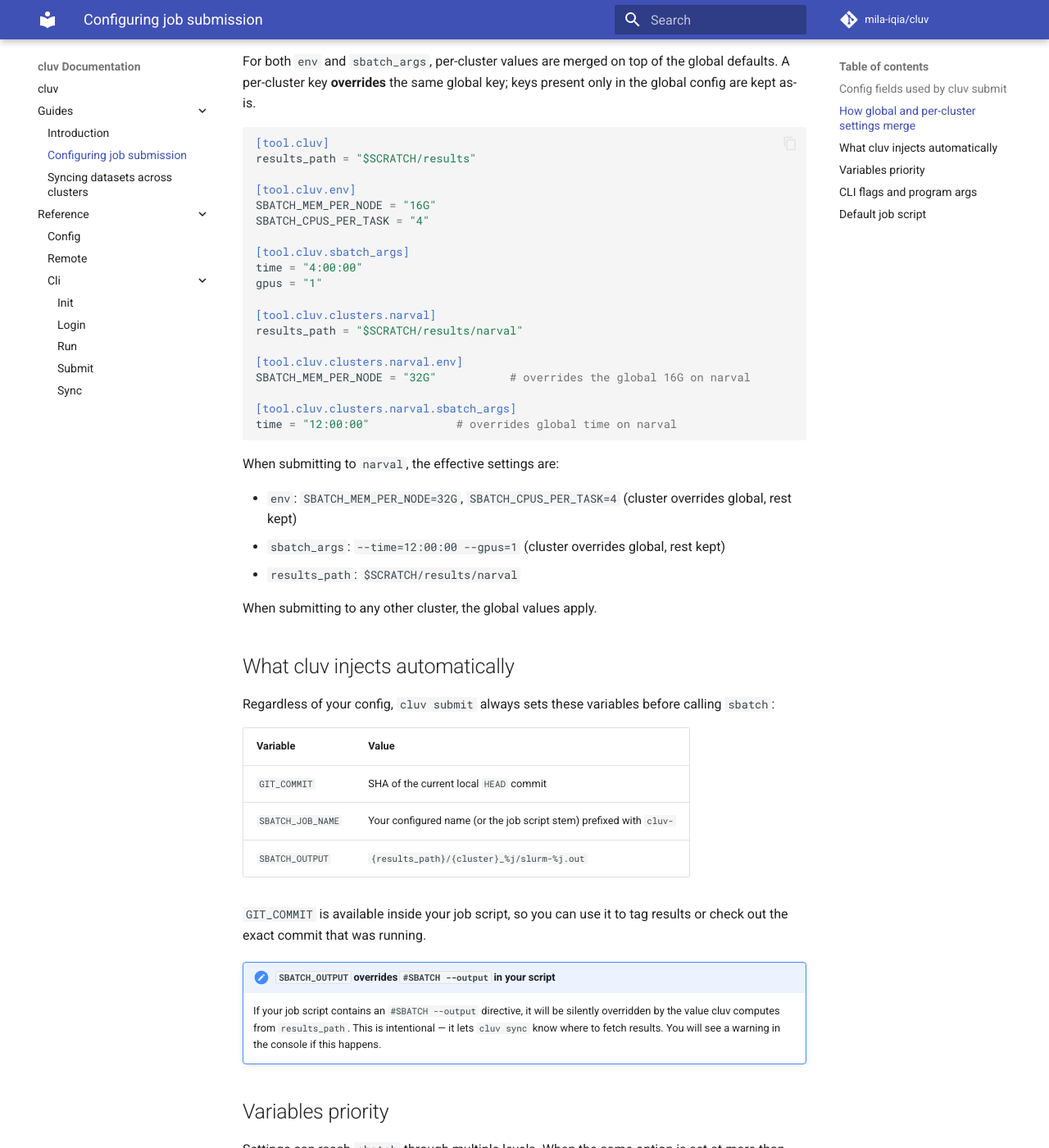
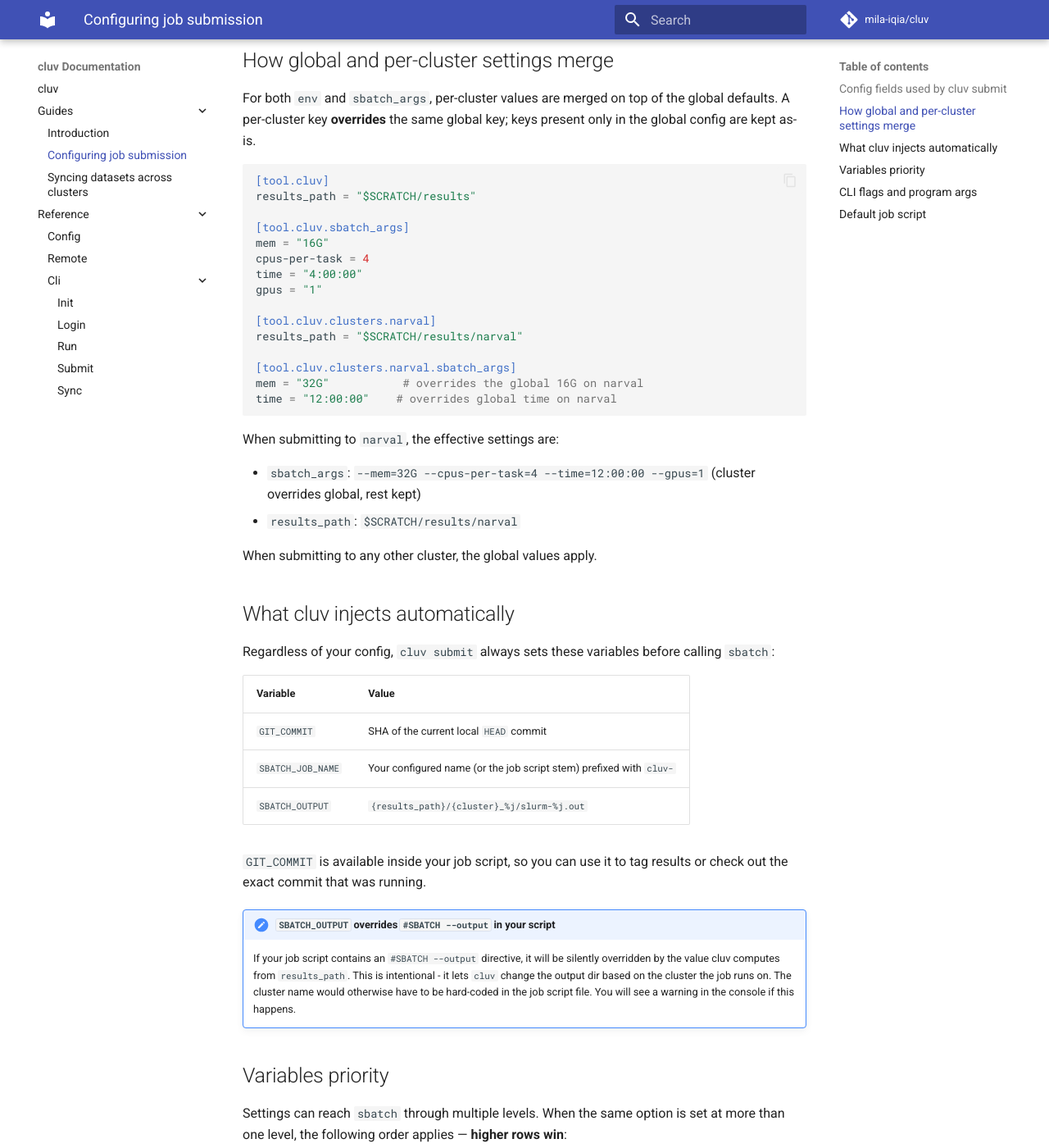
Before and after one commit to mila-iqia/cluv, an MkDocs documentation site: the page built from docs/guides/submit-config.md, in a window 1280 px wide and 1400 px high, scrolled down 662 px. Shown: the whole window at 82% size. Built offline with MkDocs 1.6.1 and Material for MkDocs 9.7.7, drawn with Linux system fonts in a browser that asks for light colours; comment, search, counter and statistics services are not loaded; some of the changed text lies outside the part shown.

Commit message:
Apply suggestions from code review
Co-authored-by: Fabrice Normandin <fabrice.normandin@gmail.com>

````diff
--- a/docs/guides/submit-config.md
+++ b/docs/guides/submit-config.md
@@ -9,7 +9,8 @@ automatically.
 | Field | Scope | Purpose |
 |---|---|---|
 | `job_script_path` | global / per-cluster | Default job script when none is passed on the CLI |
-| `results_path` | global / per-cluster | Controls `SBATCH_OUTPUT` (where Slurm writes stdout/stderr) |
+| `project_dir` | global / per-cluster | Where the project is replicated on clusters. |
+| `results_path` | global / per-cluster | Results directory to sync back to the current cluster. |
 | `env` | global / per-cluster | Extra environment variables exported before `sbatch` |
 | `sbatch_args` | global / per-cluster | Extra `sbatch` flags (e.g. `--time`, `--gpus`) |
 
@@ -25,28 +26,23 @@ kept as-is.
 [tool.cluv]
 results_path = "$SCRATCH/results"
 
-[tool.cluv.env]
-SBATCH_MEM_PER_NODE = "16G"
-SBATCH_CPUS_PER_TASK = "4"
-
 [tool.cluv.sbatch_args]
+mem = "16G"
+cpus-per-task = 4
 time = "4:00:00"
 gpus = "1"
 
 [tool.cluv.clusters.narval]
 results_path = "$SCRATCH/results/narval"
 
-[tool.cluv.clusters.narval.env]
-SBATCH_MEM_PER_NODE = "32G"           # overrides the global 16G on narval
-
 [tool.cluv.clusters.narval.sbatch_args]
-time = "12:00:00"             # overrides global time on narval
+mem = "32G"           # overrides the global 16G on narval
+time = "12:00:00"    # overrides global time on narval
 ```
 
 When submitting to `narval`, the effective settings are:
 
-- `env`: `SBATCH_MEM_PER_NODE=32G`, `SBATCH_CPUS_PER_TASK=4` (cluster overrides global, rest kept)
-- `sbatch_args`: `--time=12:00:00 --gpus=1` (cluster overrides global, rest kept)
+- `sbatch_args`: `--mem=32G --cpus-per-task=4 --time=12:00:00 --gpus=1` (cluster overrides global, rest kept)
 - `results_path`: `$SCRATCH/results/narval`
 
 When submitting to any other cluster, the global values apply.
@@ -66,8 +62,9 @@ the exact commit that was running.
 
 !!! note "`SBATCH_OUTPUT` overrides `#SBATCH --output` in your script"
     If your job script contains an `#SBATCH --output` directive, it will be silently overridden by
-    the value cluv computes from `results_path`. This is intentional — it lets `cluv sync` know
-    where to fetch results. You will see a warning in the console if this happens.
+    the value cluv computes from `results_path`. This is intentional - it lets `cluv` change the
+    output dir based on the cluster the job runs on. The cluster name would otherwise have to
+    be hard-coded in the job script file. You will see a warning in the console if this happens.
 
 ## Variables priority
 
````
